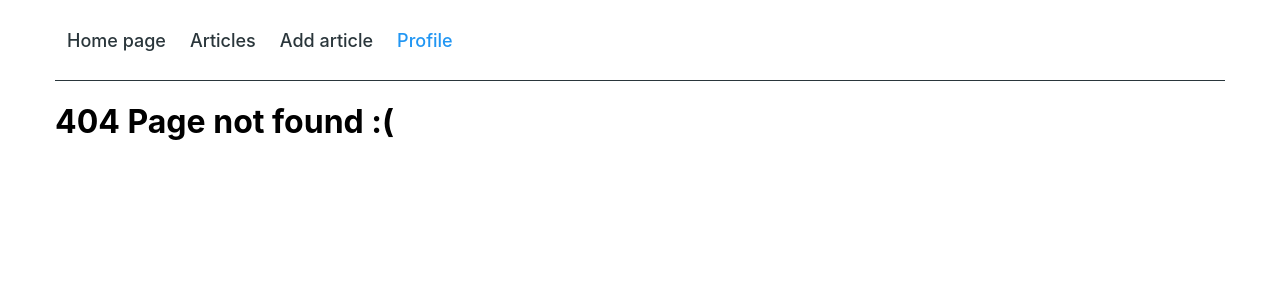
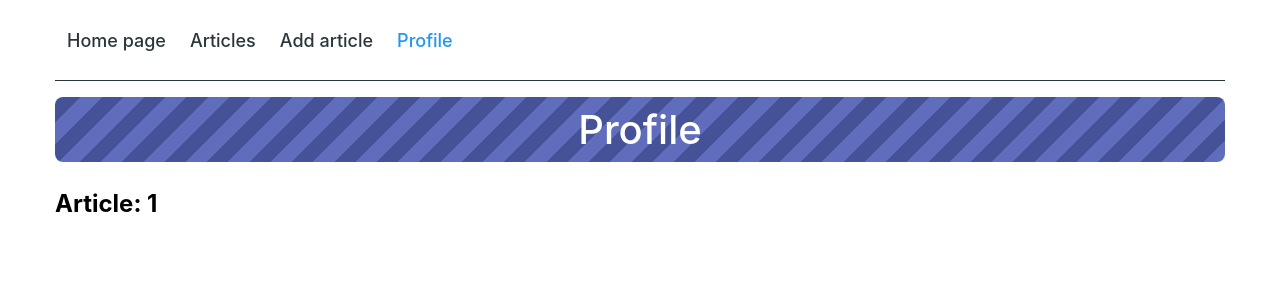
Before and after one commit to AllaDihtiarova/app_network, a JavaScript app in the folder front/: page /profile/1 in a window 1280 px wide. Before the commit this address had no page. Shown: the top 300 px of the page. Built offline with nearby package versions, Linux system fonts and the light colour scheme; the HTML template or start-up script is replaced by a standard one.

Commit message:
add check upper case and number

```diff
--- a/front/src/App.js
+++ b/front/src/App.js
@@ -13,11 +13,16 @@ function App() {
     <BrowserRouter>
       <Container>
         <Appbar />
+
         <Routes>
           <Route path="/" element={<HomePage />} />
-          <Route path="/articles" element={<Articles />} />
+          <Route path="/articles" element={<Articles />}>
+            <Route path=":id" element={<h2>Article</h2>} />
+          </Route>
           <Route path="/addArticle" element={<AddArticle />} />
-          <Route path="/profile" element={<Profile />} />
+          <Route path="/profile" element={<Profile />}>
+            <Route path=":title" element={<div>Profile</div>} />
+          </Route>
           <Route path="*" element={<NotFound />} />
         </Routes>
       </Container>
--- a/front/src/components/Body/Articles/Articles.js
+++ b/front/src/components/Body/Articles/Articles.js
@@ -1,9 +1,14 @@
+import { useParams } from 'react-router-dom'
 import PageHeading from '../../PageHeading/PageHeading'
 
 export default function Articles() {
+  let params = useParams()
+  console.log(params)
+
   return (
     <>
       <PageHeading text="Articles" />
+      {!isNaN(params.id) ? <h2>Article: {params.id}</h2> : null}
     </>
   )
 }
--- a/front/src/components/Body/Profile/Profile.js
+++ b/front/src/components/Body/Profile/Profile.js
@@ -1,9 +1,17 @@
+import { useParams } from 'react-router-dom'
 import PageHeading from '../../PageHeading/PageHeading'
 
 export default function Profile() {
+  let params = useParams()
+  console.log(params)
+
   return (
     <>
       <PageHeading text="Profile" />
+      {/^\w+$/.test(params.title) &&
+      params.title === params.title.toUpperCase() ? (
+        <h2>Article: {params.title}</h2>
+      ) : null}
     </>
   )
 }
--- a/front/src/components/Navigation/Navigation.js
+++ b/front/src/components/Navigation/Navigation.js
@@ -1,7 +1,8 @@
-import { NavLink } from 'react-router-dom'
+import { NavLink, Outlet } from 'react-router-dom'
 import styles from './Navigation.module.css'
 
 const Navigation = () => (
+  <>
     <nav>
       <NavLink
         style={({ isActive }) => {
@@ -51,6 +52,9 @@ const Navigation = () => (
         Profile
       </NavLink>
     </nav>
+    <Outlet />
+    <Outlet />
+  </>
 )
 
 export default Navigation
```
Lines whose indentation alone changed are shown as unchanged.
